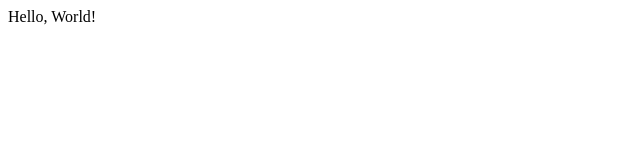
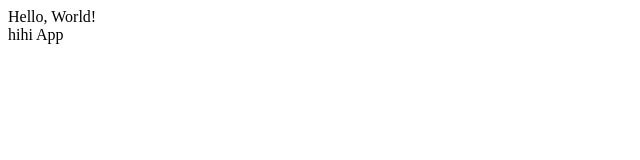
Before and after one commit to nohj0518/todolist-app, a React (Create React App) app: page / in a window 1280 px wide. Shown: the top 160 px of the page, without its empty margins (0-640 px from the left). Built offline with nearby package versions, Linux system fonts and the light colour scheme.

Commit message:
rename file

```diff
--- /dev/null
+++ b/src/App.tsx
@@ -0,0 +1,13 @@
+import React, { useState } from "react";
+
+function Main(_props) {
+  const [message, setMessage] = useState("Hello, World!");
+
+  return (
+    <>
+      <div>{message}</div> <div>hihi App</div>
+    </>
+  );
+}
+
+export default Main;
--- a/src/FirstComponet.tsx
+++ /dev/null
@@ -1,9 +0,0 @@
-import React, { useState } from "react";
-
-function MyFunctionalComponent(_props) {
-  const [message, setMessage] = useState("Hello, World!");
-
-  return <div>{message}</div>;
-}
-
-export default MyFunctionalComponent;
--- a/src/index.js
+++ b/src/index.js
@@ -1,5 +1,5 @@
 import React, { useState } from "react";
 import ReactDOM from "react-dom";
-import MyFunctionalComponent from "./FirstComponet.tsx";
+import Main from "./App.tsx";
 
-ReactDOM.render(<MyFunctionalComponent />, document.getElementById("root"));
+ReactDOM.render(<Main />, document.getElementById("root"));
```
